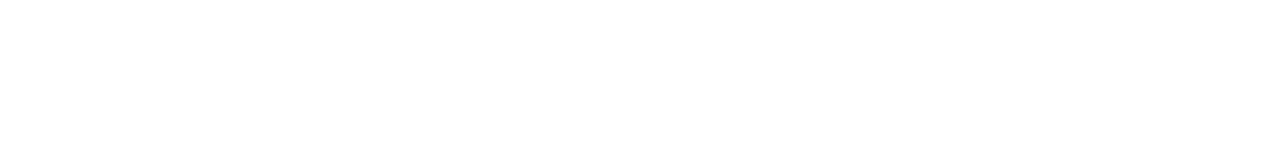
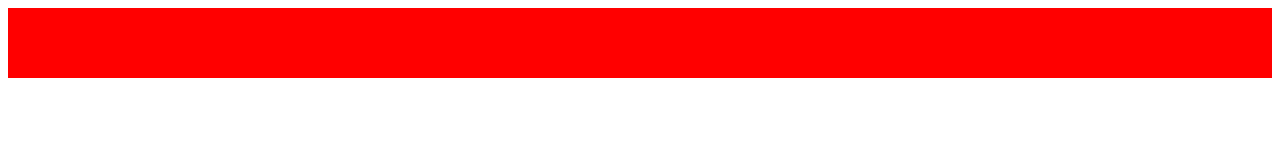
Before and after one commit to Furthiick/simplon_git, a plain HTML site: page index.html in a window 1280 px wide. Drawn offline with Linux system fonts and the light colour scheme.

Commit message:
add contain

```diff
--- a/CSS/style.css
+++ b/CSS/style.css
@@ -0,0 +1,5 @@
+.contain{
+    height: 70px;
+    width: auto;
+    background-color: red;
+}
--- a/index.html
+++ b/index.html
@@ -9,6 +9,10 @@
 </head>
 <body>
 
+    <div class="contain">
+
+    </div>
+
     <script src="JS/script.js"></script>
 </body>
 </html>
```
